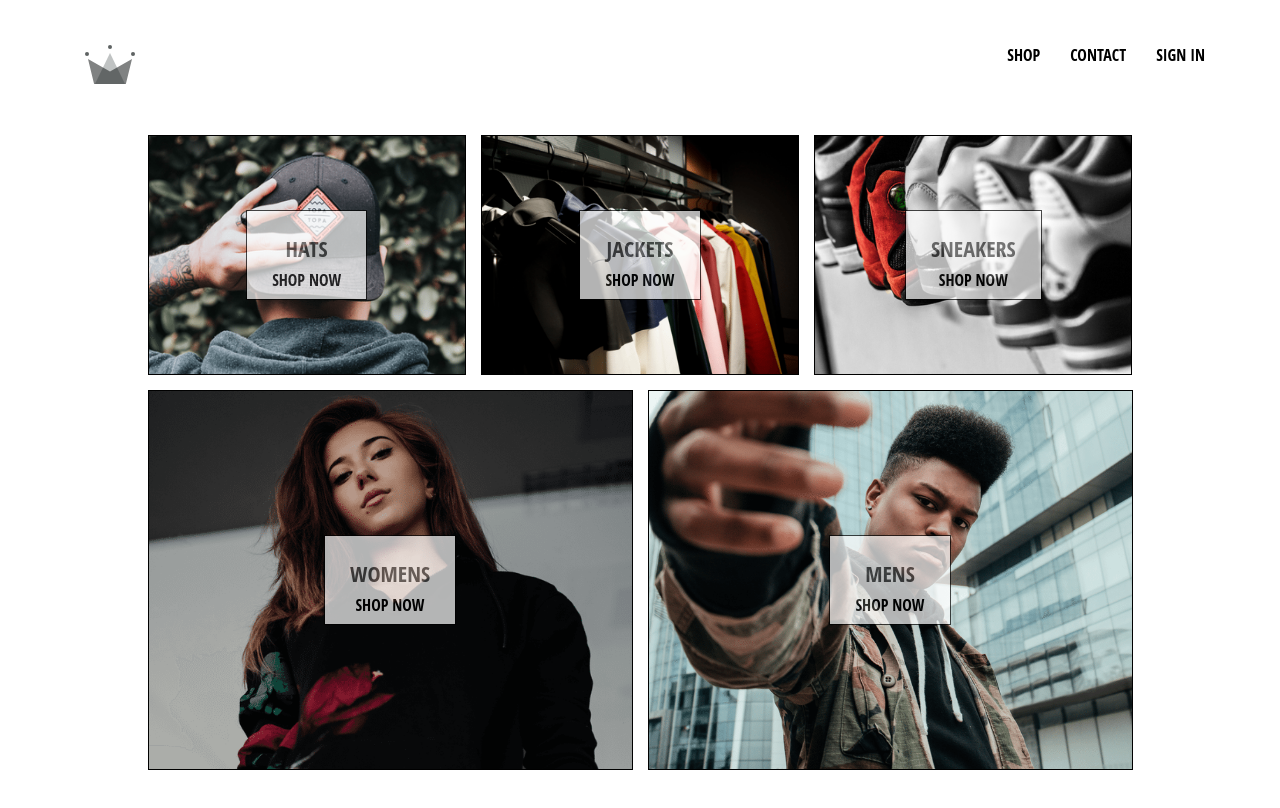
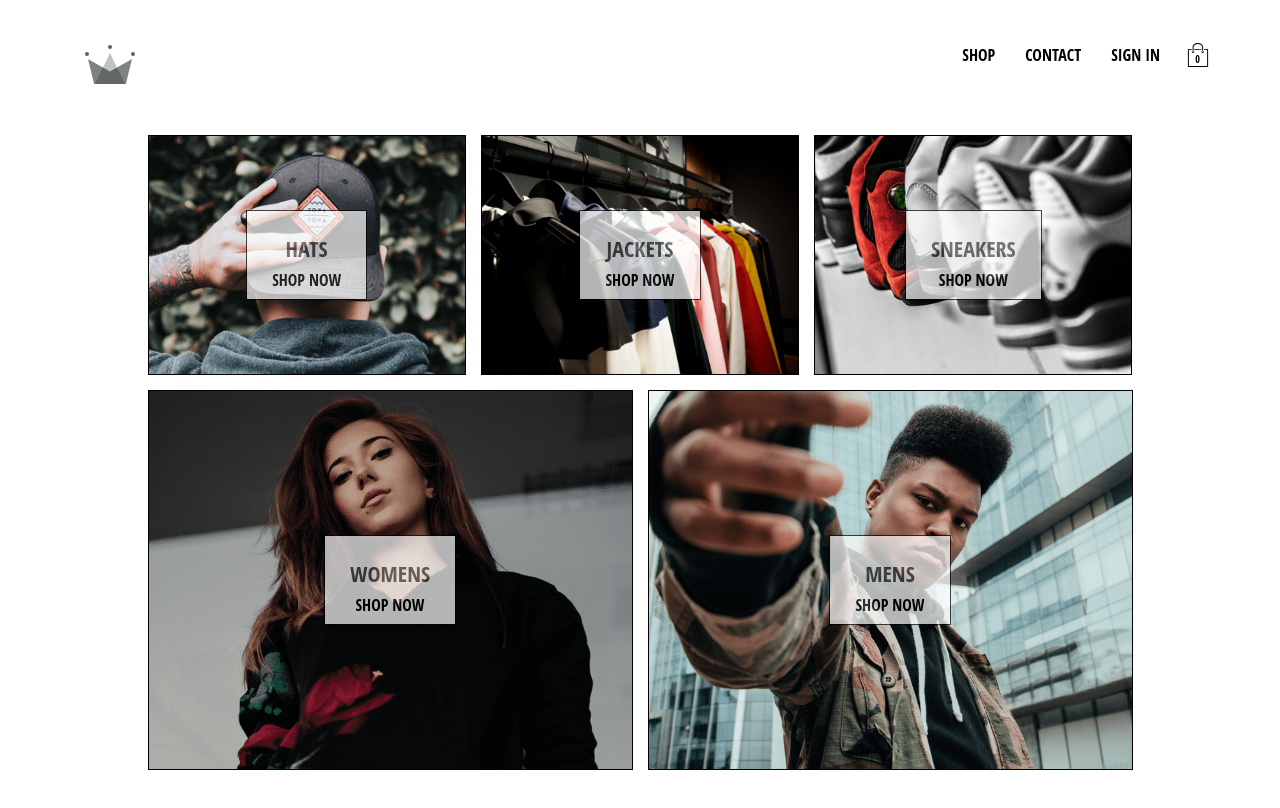
Before and after one commit to Feodorius/crwn-clothing, a React (Create React App) app: page / in a window 1280 px wide. Shown: the top 808 px of the page. Built offline with nearby package versions, Linux system fonts and the light colour scheme; no server answers; the HTML template or start-up script is replaced by a standard one.

Commit message:
feat: add redux for cart dropdown

```diff
--- /dev/null
+++ b/src/components/cart-dropdown/cart-dropdown.component.jsx
@@ -0,0 +1,13 @@
+import React from 'react';
+import './cart-dropdown.styles.scss';
+
+import CustomButton from '../custom-button/custom-button.component';
+
+const CartDropdown = () => (
+    <div className='cart-dropdown'>
+        <div className='cart-items' />
+        <CustomButton>GO TO CHECKOUT</CustomButton>
+    </div>
+);
+
+export default CartDropdown;
--- /dev/null
+++ b/src/components/cart-dropdown/cart-dropdown.styles.scss
@@ -0,0 +1,24 @@
+.cart-dropdown {
+    position: absolute;
+    width: 240px;
+    height: 340px;
+    display: flex;
+    flex-direction: column;
+    padding: 20px;
+    border: 1px solid black;
+    background-color: white;
+    top: 90px;
+    right: 40px;
+    z-index: 5;
+
+    .cart-items {
+        height: 240px;
+        display: flex;
+        flex-direction: column;
+        overflow: scroll;
+    }
+
+    button {
+        margin-top: auto;
+    }
+}
--- /dev/null
+++ b/src/components/cart-icon/cart-icon.component.jsx
@@ -0,0 +1,20 @@
+import React from 'react';
+import { connect } from 'react-redux';
+import { toggleCartHidden } from '../../redux/cart/cart.actions';
+import { ReactComponent as ShoppingIcon } from '../../assets/shopping-bag.svg';
+import './cart-icon.styles.scss';
+
+const CartIcon = ({ toggleCartHidden }) => (
+    <div className='cart-icon' onClick={toggleCartHidden}>
+        <ShoppingIcon className='shopping-icon' />
+        <span className='item-count'>0</span>
+    </div>
+);
+
+const mapDispatchToProps = dispatch => ({
+    toggleCartHidden: () => dispatch(toggleCartHidden())
+});
+
+
+
+export default connect(null, mapDispatchToProps)(CartIcon);
--- /dev/null
+++ b/src/components/cart-icon/cart-icon.styles.scss
@@ -0,0 +1,21 @@
+.cart-icon {
+    width: 45px;
+    height: 45px;
+    position: relative;
+    display: flex;
+    align-items: center;
+    justify-content: center;
+    cursor: pointer;
+
+    .shopping-icon {
+      width: 24px;
+      height: 24px;
+    }
+
+    .item-count {
+      position: absolute;
+      font-size: 10px;
+      font-weight: bold;
+      bottom: 12px;
+    }
+  }
--- a/src/components/header/header.component.jsx
+++ b/src/components/header/header.component.jsx
@@ -4,8 +4,10 @@
 import { connect } from 'react-redux';
 import { ReactComponent as Logo } from '../../assets/crown.svg';
 import { auth } from '../../firebase/firebase.utils';
+import CartIcon from '../cart-icon/cart-icon.component';
+import CartDropdown from '../cart-dropdown/cart-dropdown.component';
 
-const Header = ({ currentUser }) => (
+const Header = ({ currentUser, hidden }) => (
     <div className='header'>
         <Link to='/' className='logo-container'>
             <Logo className='logo' />
@@ -30,18 +32,22 @@
                         SIGN OUT
                     </div>
                     :
-                    <Link
+                    (<Link
                         to='/signin'
                         className='option'>
                         SIGN IN
-                    </Link>
+                    </Link>)
             }
+            <CartIcon />
         </div>
+        {!hidden && <CartDropdown />}
     </div>
 )
 
-const mapStateToProps = state => ({
-    currentUser: state.user.currentUser
-})
+const mapStateToProps = (
+    { user: { currentUser }, cart: { hidden } }) => ({
+        currentUser,
+        hidden
+    })
 
 export default connect(mapStateToProps)(Header);
--- /dev/null
+++ b/src/redux/cart/cart.actions.js
@@ -0,0 +1,5 @@
+import { cartActionTypes } from './cart.types';
+
+export const toggleCartHidden = () => ({
+    type: cartActionTypes.TOGGLE_CART_HIDDEN
+})
--- /dev/null
+++ b/src/redux/cart/cart.reducer.js
@@ -0,0 +1,19 @@
+import { cartActionTypes } from './cart.types';
+
+const INITIAL_STATE = {
+    hidden: true
+};
+
+const cartReducer = (state = INITIAL_STATE, action) => {
+    switch (action.type) {
+        case cartActionTypes.TOGGLE_CART_HIDDEN:
+            return {
+                ...state,
+                hidden: !state.hidden
+            }
+        default:
+            return state;
+    }
+};
+
+export default cartReducer;
--- /dev/null
+++ b/src/redux/cart/cart.types.js
@@ -0,0 +1,3 @@
+export const cartActionTypes = {
+    TOGGLE_CART_HIDDEN: 'TOGGLE_CART_HIDDEN'
+};
--- a/src/redux/root-reducer.js
+++ b/src/redux/root-reducer.js
@@ -1,6 +1,8 @@
 import { combineReducers } from 'redux';
 import userReducer from './user/user.reducer';
+import cartReducer from './cart/cart.reducer';
 
 export default combineReducers({
-    user: userReducer
+    user: userReducer,
+    cart: cartReducer
 });
```
Also changed, not shown: src/assets/shopping-bag.svg (added).
